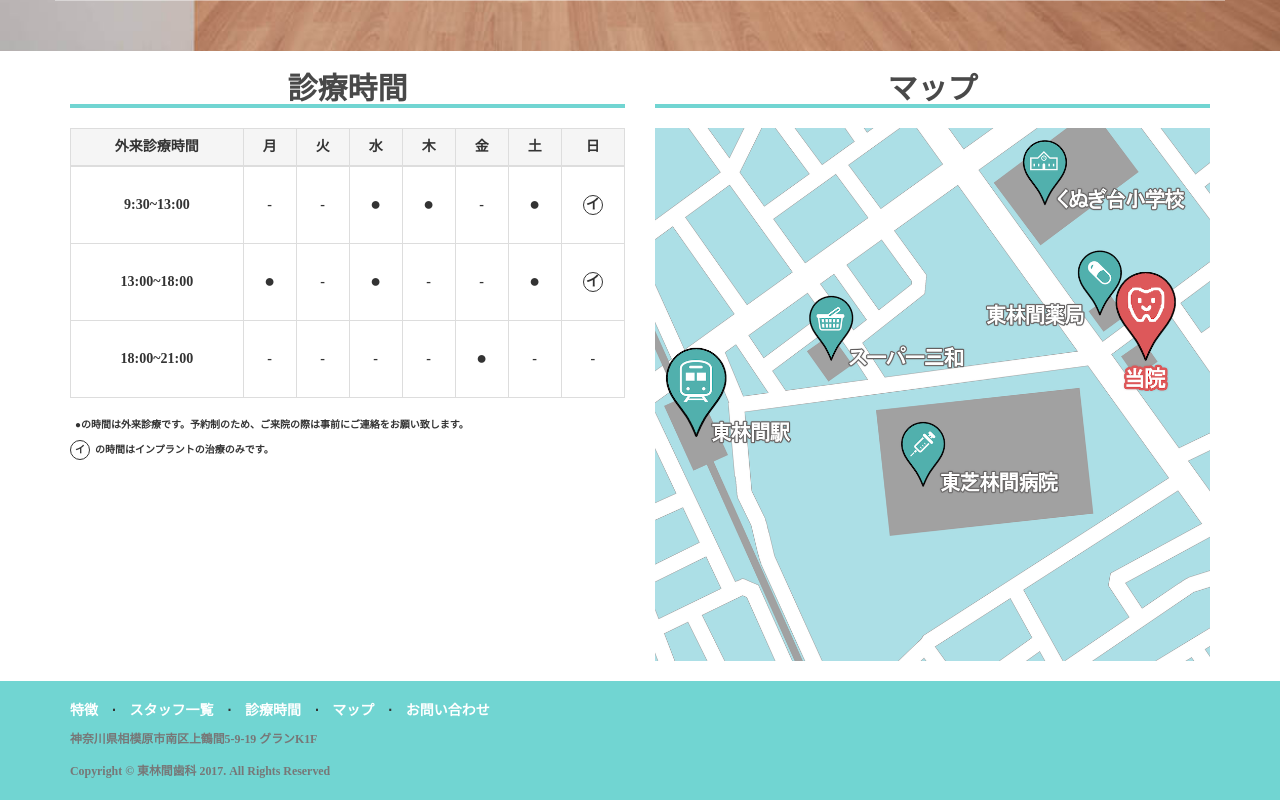
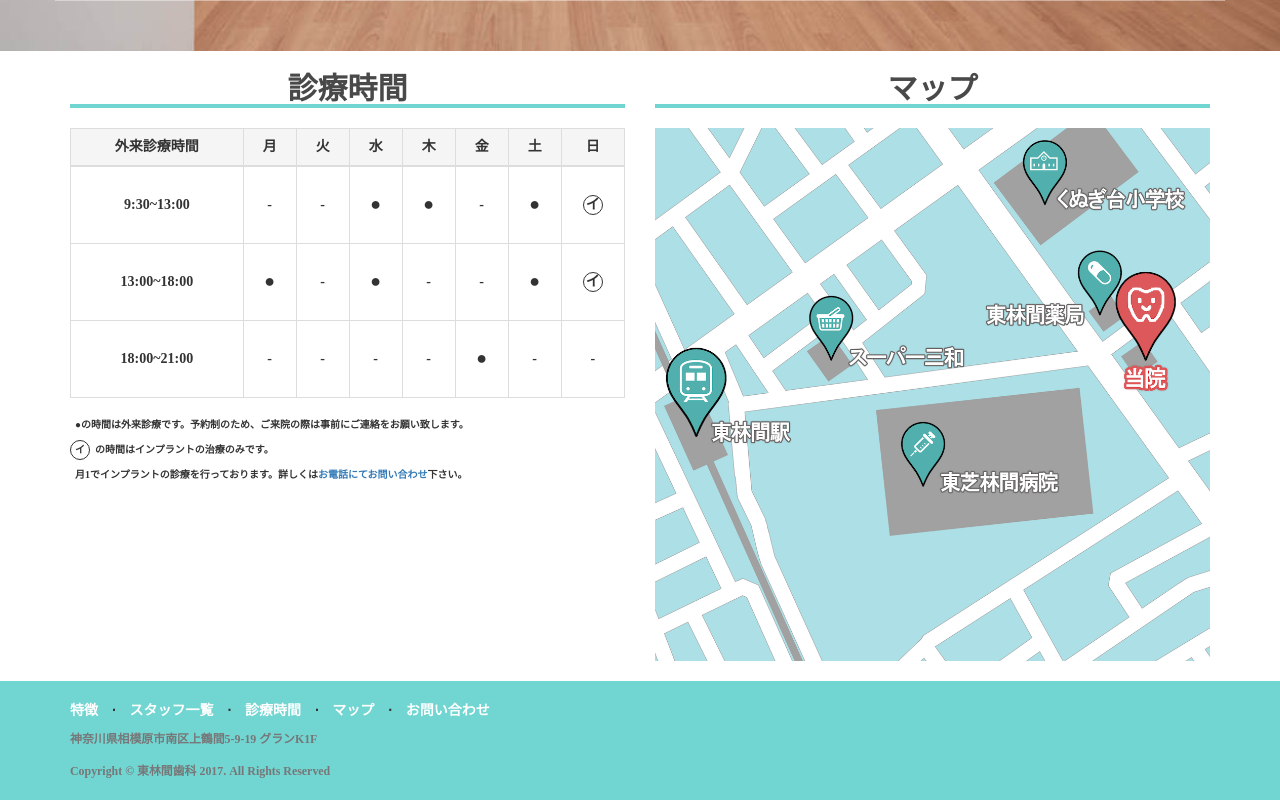
Before and after one commit to gaogaomango/higashi_rinkan_clinic, a plain HTML site: page office_hour.html in a window 1280 px wide. Shown: the part 910-1710 px from the top of the page. Drawn offline with Linux system fonts and the light colour scheme.

Commit message:
文言修正

```diff
--- a/open_time.html
+++ b/open_time.html
@@ -266,4 +266,9 @@
     の時間はインプラントの治療のみです。
   </p>
 </div>
+<div class="circle_discription_box">
+  <p class="circle_discription">
+    月1でインプラントの診療を行っております。詳しくは<a href="tel:0427464886">お電話にてお問い合わせ</a>下さい。
+  </p>
 </div>
+</div>
```
Also changed, not shown: house_calls/clinick_feature.html (+3 -2 lines).
